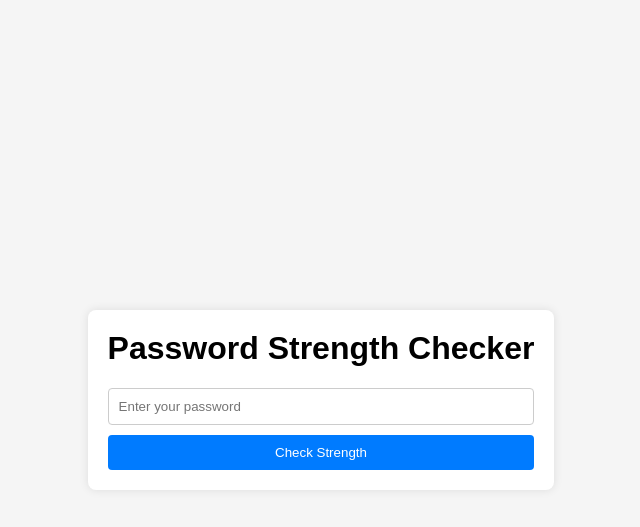
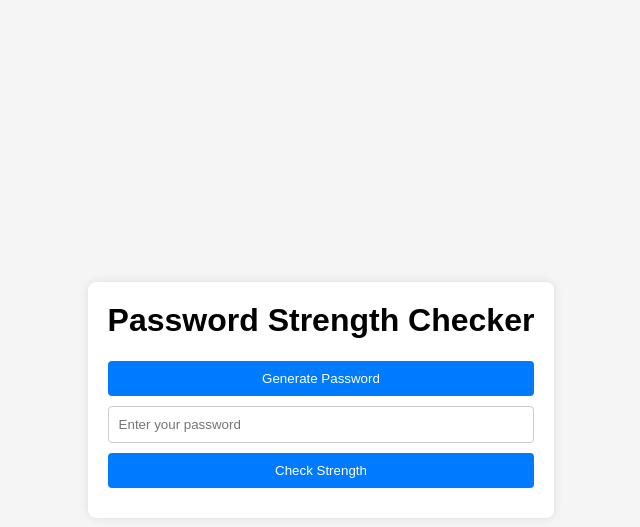
Before and after one commit to adeleeeeyyyy/cysec, a Flask app: page / in a window 1280 px wide. Shown: the top 527 px of the page, without its empty margins (319-959 px from the left). Run offline with Flask 3, Linux system fonts and the light colour scheme.

Commit message:
commit gw

```diff
--- a/app.py
+++ b/app.py
@@ -1,8 +1,22 @@
 import string
 import math
 from flask import Flask, request, render_template, send_file
+import random
+
 
 app = Flask(__name__)
+
+
+def generate_password(length=12):
+    # Membuat kumpulan karakter yang bisa digunakan dalam password
+    characters = string.ascii_letters + string.digits + string.punctuation
+
+    # Mengacak karakter-karakter tersebut
+    password = ''.join(random.choice(characters) for _ in range(length))
+
+    return password
+
+
 
 def check_password_strength(password):
     length = len(password)
@@ -64,6 +78,13 @@ def insert():
     strength, time_to_crack = check_password_strength(password)
     return render_template('index.html', password=password, strength=strength, time_to_crack=time_to_crack)
 
+@app.route('/generate', methods=['POST'])
+def generate():
+    generated_password = generate_password(16)
+    return render_template('index.html', generated_password=generated_password)
+
+
+
 if __name__ == '__main__':
     app.run(debug=True)
 
--- a/templates/index.html
+++ b/templates/index.html
@@ -28,22 +28,25 @@
             display: flex;
             flex-direction: column;
         }
-        input[type="password"] {
+        input[type="password"], input[type="text"] {
             padding: 10px;
             margin-bottom: 10px;
             border: 1px solid #ccc;
             border-radius: 4px;
         }
-        input[type="submit"] {
+        input[type="submit"], button {
             padding: 10px;
             border: none;
             border-radius: 4px;
             background-color: #007BFF;
             color: #fff;
             cursor: pointer;
+
+            margin-bottom: 10px;
         }
-        input[type="submit"]:hover {
+        input[type="submit"]:hover, button:hover {
             background-color: #0056b3;
+
         }
         .result {
             margin-top: 20px;
@@ -53,6 +56,16 @@
 <body>
     <div class="container">
         <h1>Password Strength Checker</h1>
+
+        {% if generated_password %}
+        <div class="result">
+            <p><strong>Generated Password:</strong> {{ generated_password }}</p>
+        </div>
+        {% endif %}
+
+        <form action="/generate" method="post">
+            <button type="submit">Generate Password</button>
+        </form>
         <form action="/insert" method="post">
             <input type="password" name="passwordinput" placeholder="Enter your password" required>
             <input type="submit" value="Check Strength">
@@ -60,6 +73,7 @@
         {% if password %}
         <div class="result">
             <p><strong>Password:</strong> {{ password }}</p>
+            <p><strong>Strength:</strong> {{ strength }}</p>
             <p><strong>Estimated time to crack:</strong> {{ time_to_crack }}</p>
         </div>
         {% endif %}
```
